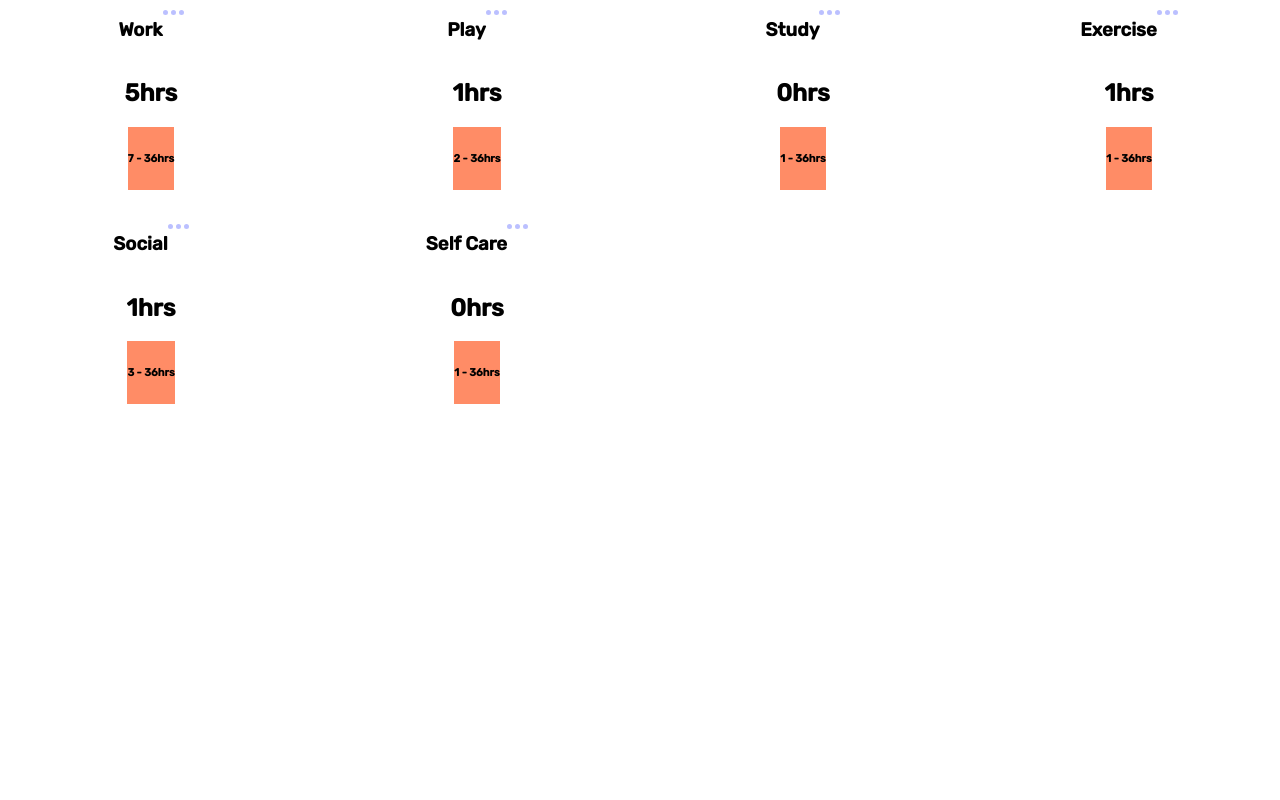
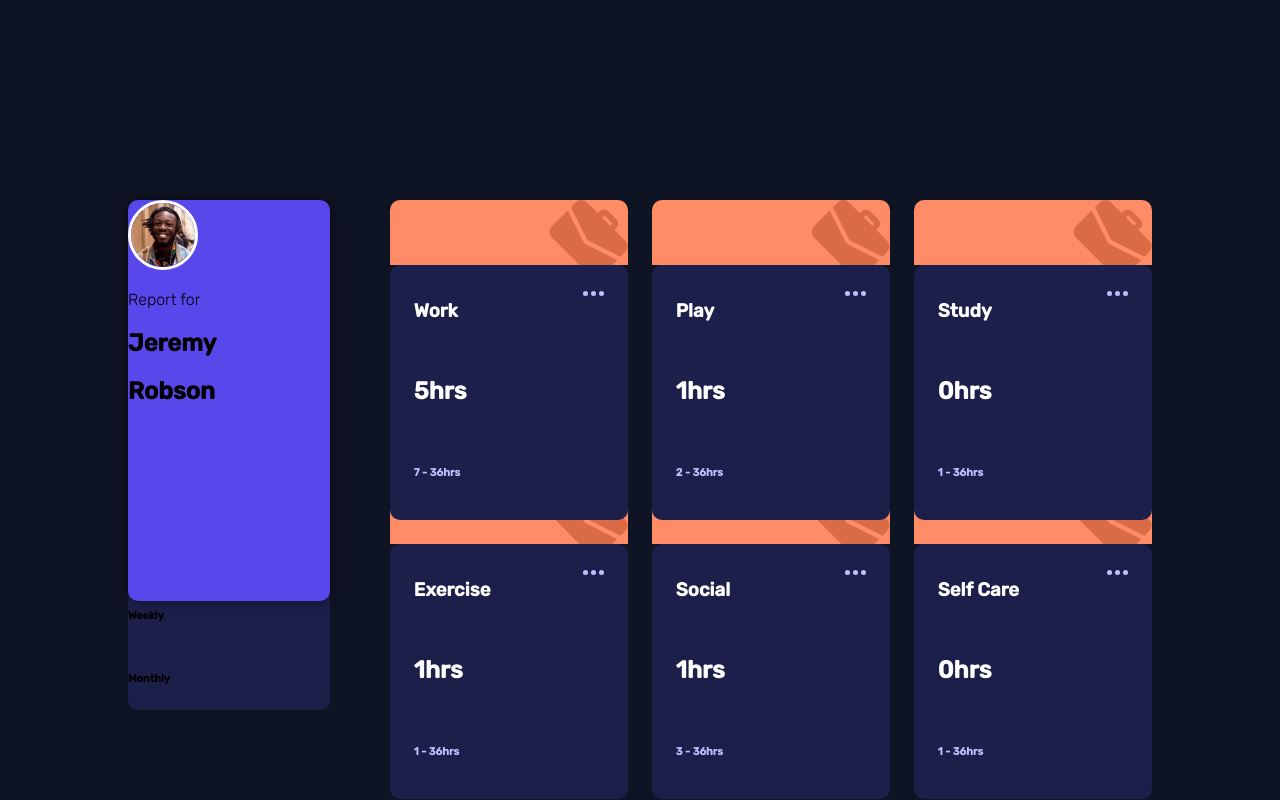
Before and after one commit to fughesi/time-tracker-webapp, a React (Create React App) app: page / in a window 1280 px wide. Built offline with nearby package versions, Linux system fonts and the light colour scheme.

Commit message:
working on grid layout with rear components

```diff
--- a/src/App.css
+++ b/src/App.css
@@ -2,7 +2,6 @@
 VARIABLES
 *********/
 :root {
-
   /* colors */
   --BG: hsl(246, 80%, 60%);
 
@@ -22,22 +21,45 @@ VARIABLES
   /* Typography   */
   --reg: 18px;
 
+  /* weights */
+  --thin: 300;
+  --med: 400;
+  --thick: 500;
 }
-
-
 
 * {
   box-sizing: border-box;
 }
+
 body {
   margin: 0;
   padding: 0;
 
   font-family: "Rubik", sans-serif;
+  font-weight: var(--thin);
+  background: var(--veryDark);
 }
 
 #App {
+  height: 100vh;
+  width: 100vw;
+
+  margin: 0 auto;
+
+  display: flex;
+  justify-content: center;
+  align-items: center;
+}
+
+#AppWrap {
+  height: 50%;
+  width: 80%;
+
   display: grid;
   gap: 1.5rem;
   grid-template: repeat(2, 1fr) / repeat(4, 1fr);
 }
+
+#reportCardContainer {
+  grid-row: 1 / span 2;
+}
--- a/src/App.js
+++ b/src/App.js
@@ -2,6 +2,7 @@ import "./App.css";
 import React from "react";
 import Data from "./data.json";
 import Card from "./components/Card/Card";
+import ReportCard from "./components/ReportCard/ReportCard";
 
 function App() {
   //state variables
@@ -17,7 +18,14 @@ function App() {
     );
   });
 
-  return <div id="App">{cardElements}</div>;
+  return (
+    <div id="App">
+      <div id="AppWrap">
+        <ReportCard />
+        {cardElements}
+      </div>
+    </div>
+  );
 }
 
 export default App;
--- a/src/components/Card/Card.css
+++ b/src/components/Card/Card.css
@@ -1,8 +1,23 @@
 @import "../../App.css";
 
+#mainCardContainer,
+#cardContainer,
+#valueContainer,
+#timeContainer {
+  width: 80%;
+  height: 100%;
+
+  font-weight: 300;
+}
+
 #mainCardContainer {
+  position: relative;
   width: 100%;
   height: 100%;
+
+  background: var(--dark);
+  border-radius: 10px;
+  color: #fff;
 
   display: grid;
   place-items: center;
@@ -10,22 +25,32 @@
   grid-template-areas:
     "a a"
     "b b"
-    "c c";
+    "c c"
+    "d d";
+}
+#cardTop {
+    z-index: -1;
+  grid-area: a;
+  width: 100%;
+  height: 65px;
+  display: flex;
+  justify-content: right;
+
+  border-radius: 10px 10px 0 0;
+  background-color: var(--work);
 }
 #cardContainer {
-    grid-area: a;
-    display: flex;
+  grid-area: b;
+  display: flex;
+  justify-content: space-between;
 }
 #valueContainer {
-    grid-area: b;
-    display: flex;
+  grid-area: c;
+  display: flex;
 }
 #timeContainer {
-    grid-area: c;
-    display: flex;
-    background: var(--work);
+  grid-area: d;
+  display: flex;
+
+  color: var(--pale);
 }
-#ellipsis {
-    position: absolute;
-
-}
--- a/src/components/Card/Card.js
+++ b/src/components/Card/Card.js
@@ -1,10 +1,20 @@
 import React from "react";
 import Ellipsis from "../../images/Ellipsis";
+import Work from "../../images/Work";
 import "./Card.css";
 
 export default function Card(props) {
   return (
-    <main id="mainCardContainer">
+    <main>
+        <section id="cardTop">
+          <Work />
+        </section>
+      <div id="mainCardContainer">
+
+        <section id="topCardColor">
+          <div id="svg"></div>
+        </section>
+
         <section id="cardContainer">
           <h3>{props.activity}</h3>
           <Ellipsis id="ellipsis" />
@@ -20,6 +30,7 @@ export default function Card(props) {
             <span id="hours">36hrs</span>
           </h6>
         </section>
+      </div>
     </main>
   );
 }
--- a/src/components/ReportCard/ReportCard.css
+++ b/src/components/ReportCard/ReportCard.css
@@ -1 +1,37 @@
 @import "../../App.css";
+
+#reportCardContainer {
+  height: 100%;
+}
+
+#userContainer,
+#timeFrameContainer {
+    width: 85%;
+}
+
+#userContainer {
+  height: 75%;
+  border-radius: 10px;
+  background: var(--BG);
+  position: relative;
+  z-index: 1;
+
+  box-shadow: 0 0 15px #0006;
+}
+
+#userContainer img {
+  width: 70px;
+  border-radius: 50%;
+  border: 0.2em solid #fff;
+}
+
+#timeFrameContainer {
+  display: flex;
+  flex-direction: column;
+
+  z-index: -1;
+  margin-top: -80px;
+
+  border-radius: 10px;
+  background: var(--dark);
+}
--- a/src/components/ReportCard/ReportCard.js
+++ b/src/components/ReportCard/ReportCard.js
@@ -1,5 +1,22 @@
-import React from 'react';
+import React from "react";
+import './ReportCard.css'
+import UserImg from "../../images/image-jeremy.png";
 
-export default function ReportCard() {
-  return <div></div>;
+export default function ReportCard(props) {
+  return (
+    <div id="reportCardContainer">
+      <section id="userContainer">
+        <img src={UserImg} alt="this guy" />
+        <p>Report for</p>
+        <h2>Jeremy</h2>
+        <h2>Robson</h2>
+      </section>
+
+      <section id="timeFrameContainer">
+        <h6 onClick={props.handleClick}>Daily</h6>
+        <h6 onClick={props.handleClick}>Weekly</h6>
+        <h6 onClick={props.handleClick}>Monthly</h6>
+      </section>
+    </div>
+  );
 }
```
Lines whose indentation alone changed are shown as unchanged.
